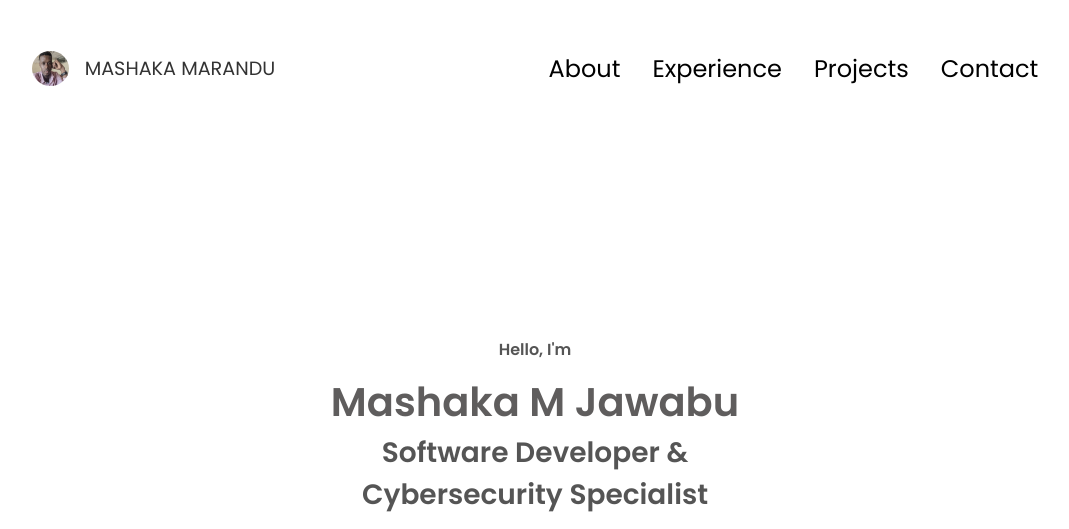
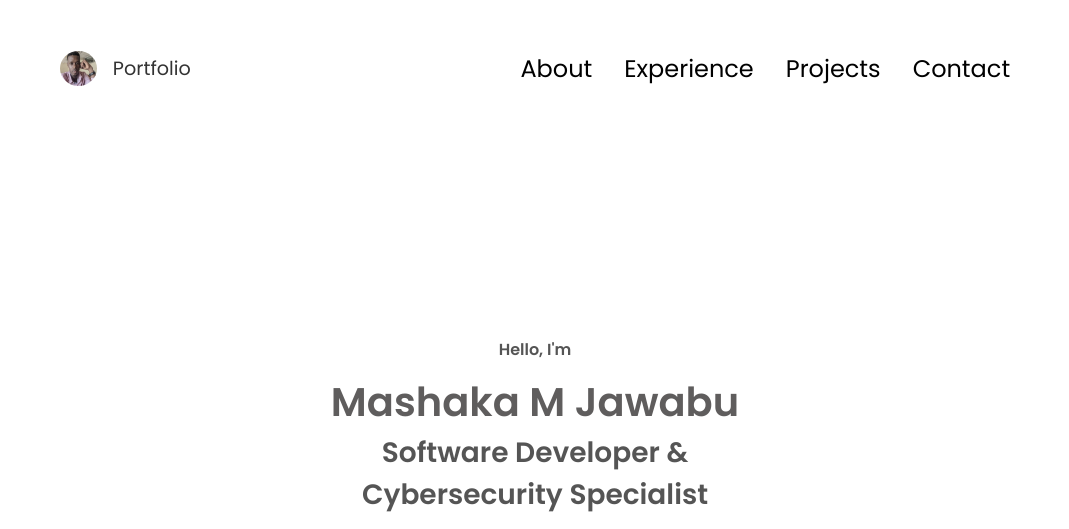
Before and after one commit to TariqNew/Portfolio_web, a plain HTML site: page Portfolio/index.html in a window 1280 px wide. Shown: the top 529 px of the page, without its empty margins (105-1174 px from the left). Drawn offline with Linux system fonts and the light colour scheme.

Commit message:
second update on index

```diff
--- a/Portfolio/index.html
+++ b/Portfolio/index.html
@@ -18,7 +18,7 @@
             class="profile-pic"
           />
         </div>
-        <div class="logo">MASHAKA MARANDU</div>
+        <div class="logo">Portfolio</div>
       </div>
       <div>
         <ul class="nav-links">
@@ -30,7 +30,7 @@
       </div>
     </nav>
     <nav id="hamburger-nav">
-      <div class="logo">Mashaka M Jawabu</div>
+      <div class="logo">Portfolio</div>
       <div class="hamburger-menu">
         <div class="hamburger-icon" onclick="toggleMenu()">
           <span></span>
```
